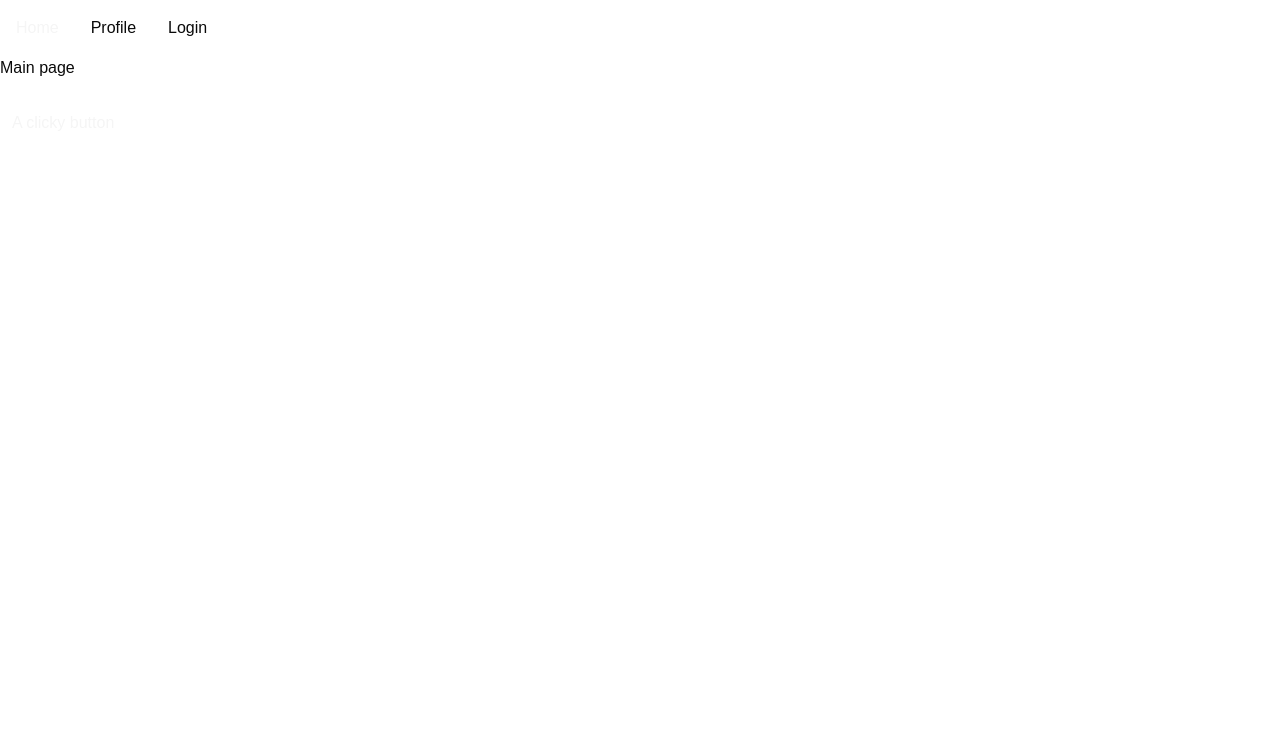
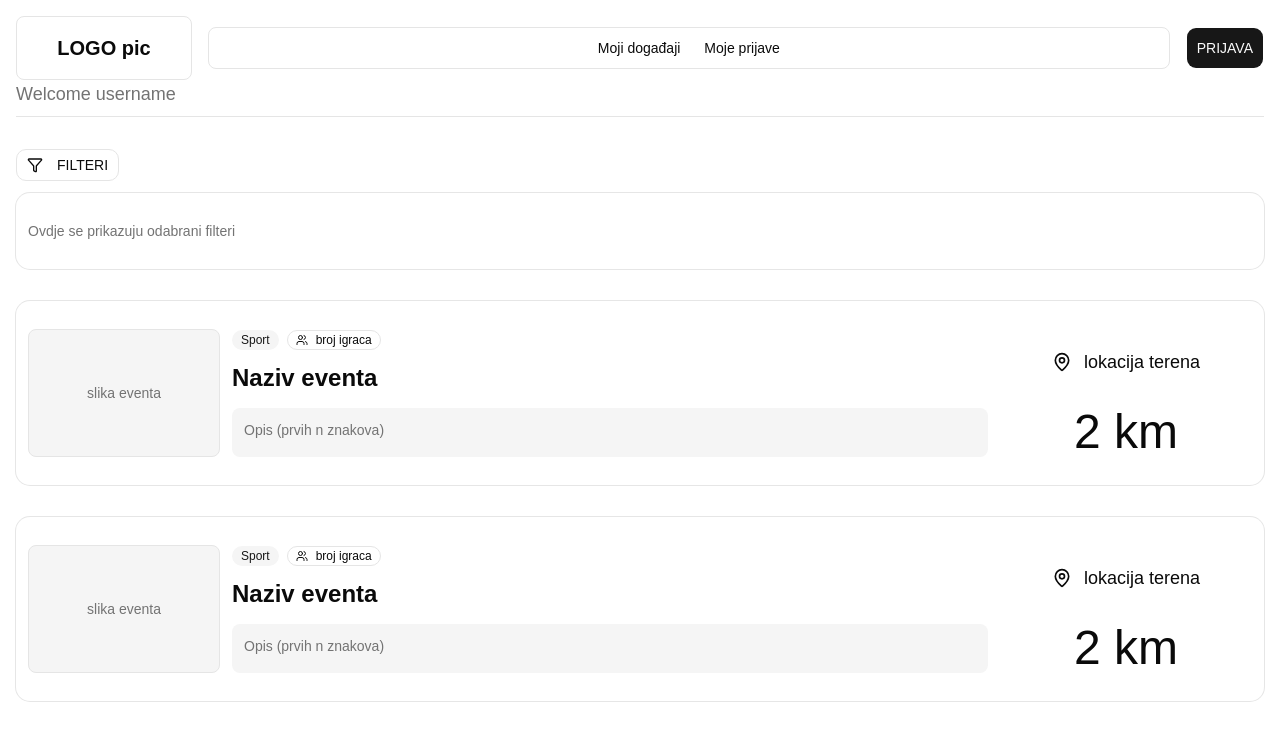
Before and after one commit to MKos-FER/progi_projekt, a React (Vite) app in the folder frontend/: page / in a window 1280 px wide. Shown: the top 740 px of the page. Built offline with nearby package versions, Linux system fonts and the light colour scheme.

Commit message:
frontend: Dodala basic layout za homepage

```diff
--- a/frontend/src/App.tsx
+++ b/frontend/src/App.tsx
@@ -1,19 +1,44 @@
-import {BrowserRouter, Route, Routes, NavLink} from "react-router-dom";
+import {BrowserRouter, Route, Routes, NavLink, Link} from "react-router-dom";
 
 import './styles/App.css'
 import Home from './Home.tsx'
 import Login from './Login.tsx'
 import Profile from './Profile.tsx'
+import MyEvents from './Events.tsx'
+
+import {Button} from "@/components/ui/button.tsx";
+import {
+  NavigationMenu,
+  NavigationMenuItem,
+  NavigationMenuList
+} from "@/components/ui/navigation-menu";
+
+import {
+  DropdownMenu,
+  DropdownMenuContent,
+  DropdownMenuGroup,
+  DropdownMenuItem,
+  DropdownMenuLabel,
+  DropdownMenuTrigger,
+} from "@/components/ui/dropdown-menu";
+
+import {
+  Menu,
+} from "lucide-react";
+
+import type {JSX} from "react";
 
 
 function App() {
   return (
-    <div>
+    <div className="bg-background p-4">
       <BrowserRouter>
         <NavigationBar/>
 
         <Routes>
           <Route path="/" element={<Home />} />
+          <Route path="/reports" element={<Profile />} />
+          <Route path="/events" element={<MyEvents />} />
           <Route path="/profile" element={<Profile />} />
           <Route path="/login" element={<Login />} />
         </Routes>
@@ -22,14 +47,92 @@ function App() {
   )
 }
 
+
+type NavLink = {
+  url: string;
+  name: string;
+}
 function NavigationBar() {
+  const navLinks: Array<NavLink> = [
+    {url:"/events", name:"Moji događaji"},
+    {url:"/reports", name:"Moje prijave"}
+  ];
   return (
-    <div className="navigation-bar">
-      <NavLink className="navigation-bar-button" to="/">Home</NavLink>
-      <NavLink className="navigation-bar-button" to="/profile">Profile</NavLink>
-      <NavLink className="navigation-bar-button" to="/login">Login</NavLink>
-    </div>
-  )
+    <header className="flex flex-wrap items-center gap-4">
+
+      <Link to="/">
+        <div className="flex h-16 w-44 shrink-0 items-center justify-center
+                        rounded-md border bg-card">
+        <span className="text-xl font-semibold">
+          LOGO pic
+        </span>
+        </div>
+      </Link>
+
+      <PcNavMenu navLinks={navLinks} />
+      <PhoneNavMenu navLinks={navLinks} />
+
+      <Button className="py-5">
+        <NavLink to="/login">PRIJAVA</NavLink>
+      </Button>
+
+    </header>
+  );
+}
+
+function PhoneNavMenu({navLinks}: {navLinks: NavLink[]}) {
+  const navMenuItems: JSX.Element[] = navLinks.map(link => {
+    return (
+      <NavLink key={link.url}
+        to={link.url}
+      >
+      <DropdownMenuItem className="navigation-bar-button">
+          {link.name}
+      </DropdownMenuItem>
+      </NavLink>
+    );
+  })
+
+  return (
+    <>
+      <div className="max-w-none block md:hidden flex-1 justify-start
+                             rounded-md bg-card px-4 py-2">
+      </div>
+      <DropdownMenu >
+        <DropdownMenuTrigger render={<Menu className="block md:hidden" />} />
+        <DropdownMenuContent className="w-40 p-1 block md:hidden" align="start">
+          <DropdownMenuGroup>
+            <DropdownMenuLabel>Odaberi prikaz</DropdownMenuLabel>
+            {navMenuItems}
+          </DropdownMenuGroup>
+        </DropdownMenuContent>
+      </DropdownMenu>
+    </>
+  );
+}
+
+function PcNavMenu({navLinks}: {navLinks: NavLink[]}) {
+  const navMenuItems: JSX.Element[] = navLinks.map(link => {
+    return (
+      <NavigationMenuItem key={link.url}>
+        <NavLink
+          to={link.url}
+          className="navigation-bar-button rounded-sm p-1"
+        >
+          {link.name}
+        </NavLink>
+      </NavigationMenuItem>
+    );
+  })
+
+  return (
+  <NavigationMenu className="max-w-none hidden md:block flex-1 justify-start
+                             rounded-md border bg-card px-4 py-2">
+    <NavigationMenuList className="flex-wrap gap-4">
+      {navMenuItems}
+    </NavigationMenuList>
+  </NavigationMenu>
+  );
 }
 
 export default App
--- /dev/null
+++ b/frontend/src/Events.tsx
@@ -0,0 +1,125 @@
+export default function MyEvents() {
+  return (
+    <>
+      <div>Moji događaji</div>
+    </>
+  )
+}
+
+import { useState } from "react";
+
+import { Button } from "@/components/ui/button";
+import { Card, CardContent } from "@/components/ui/card";
+import { Badge } from "@/components/ui/badge";
+import {
+  MapPin,
+  Users,
+  Filter,
+} from "lucide-react";
+
+export function Filters() {
+  const [open, setOpen] = useState(false);
+
+  return (
+    <section className="space-y-3">
+
+      <Button
+        variant="outline"
+        onClick={() => setOpen(!open)}
+        aria-expanded={open}
+      >
+        <Filter className="mr-2 h-4 w-4" />
+        FILTERI
+      </Button>
+
+      {open && (
+        <Card>
+          <CardContent className="p-4">
+            <p className="text-sm text-muted-foreground">
+              Ovdje se prikazuju dostupni filteri
+            </p>
+          </CardContent>
+        </Card>
+      )}
+
+      <Card>
+        <CardContent className="flex min-h-10 flex-wrap items-center gap-2 p-3">
+          <span className="text-sm text-muted-foreground">
+            Ovdje se prikazuju odabrani filteri
+          </span>
+        </CardContent>
+      </Card>
+
+    </section>
+  );
+}
+
+function EventImage() {
+  return (
+    <div className="flex min-h-32 w-full items-center justify-center
+                    rounded-md border bg-muted md:w-48 md:shrink-0">
+      <span className="text-sm text-muted-foreground">
+        slika eventa
+      </span>
+    </div>
+  );
+}
+
+export function EventCard() {
+  return (
+    <Card>
+      <CardContent className="flex flex-col gap-3 p-3 md:flex-row">
+
+        <EventImage />
+
+        <div className="
+          grid
+          w-full
+          grid-cols-[1fr_1fr]
+          md:grid-cols-[3fr_1fr]
+          grid-rows-[auto_auto_auto]
+          [grid-template-areas:'sport_loc'_'name_dist'_'desc_desc']
+          md:[grid-template-areas:'sport_loc'_'name_loc'_'desc_dist']
+          min-w-0
+          gap-3
+        ">
+
+          <div className="flex flex-wrap items-center gap-2 [grid-area:sport]">
+
+            <Badge variant="secondary">
+              Sport
+            </Badge>
+
+            <Badge variant="outline">
+              <Users className="mr-1 h-3 w-3" />
+              broj igraca
+            </Badge>
+
+          </div>
+
+          <div className="ml-auto [grid-area:loc] w-full">
+            <div className="flex flex-nowrap items-center gap-2 h-full justify-center">
+              <MapPin className="mr-1 h-5 w-5" />
+              <div className="md:text-lg">
+                lokacija terena
+              </div>
+            </div>
+          </div>
+
+          <div className="text-center text-2xl md:text-5xl md:font-thin [grid-area:dist]">
+            2 km
+          </div>
+
+          <h2 className="text-lg md:text-2xl font-semibold [grid-area:name]">
+            Naziv eventa
+          </h2>
+
+          <p className="rounded-md bg-muted p-3 text-sm text-muted-foreground [grid-area:desc]">
+            Opis (prvih n znakova)
+          </p>
+
+        </div>
+      </CardContent>
+    </Card>
+  );
+}
--- a/frontend/src/Home.tsx
+++ b/frontend/src/Home.tsx
@@ -1,20 +1,32 @@
 import './styles/Home.css'
-import {useState} from "react";
+
+import { Separator } from "@/components/ui/separator";
+
+import {EventCard, Filters} from "@/Events.tsx";
 
 
-export default function Home() {
-  const [count, setCount] = useState(0);
+function WelcomeMessage({ username }: { username: string }) {
+  return (
+    <section className="space-y-2">
+      <p className="text-lg text-muted-foreground">
+        Welcome {username}
+      </p>
+      <Separator />
+    </section>
+  );
+}
 
-  let buttonText = "A clicky button";
-  if (count > 0) {
-    buttonText = `A clicky button you pressed ${count} times`;
-  }
 
+export default function HomeFeed() {
   return (
-    <>
-      <div>Main page</div>
-      <br/>
-      <button className="counter" onClick={() => {setCount(count + 1)}}>{buttonText}</button>
-    </>
-  )
+    <div className="mx-auto flex flex-col gap-8">
+
+      <WelcomeMessage username="username" />
+
+      <Filters />
+
+      <EventCard />
+      <EventCard />
+    </div>
+  );
 }
--- a/frontend/src/styles/App.css
+++ b/frontend/src/styles/App.css
@@ -1,36 +1,20 @@
-.counter {
-  font-size: 16px;
-  padding: 5px 10px;
-  border-radius: 5px;
-  color: var(--accent);
-  background: var(--accent-bg);
-  border: 2px solid transparent;
-  transition: border-color 0.3s;
-  margin-bottom: 24px;
-
-  &:hover {
-    border-color: var(--accent-border);
-  }
-  &:focus-visible { /* This is when tabing through the page */
-    outline: 2px solid var(--accent);
-    outline-offset: 2px;
-  }
-}
-
 .navigation-bar{
   margin: 16px auto;
 }
 
 .navigation-bar-button {
-  margin: auto 16px;
-  color: var(--text-h);
+  font-size: var(--text-sm) /* 0.875rem = 14px */;
+  line-height: var(--tw-leading, var(--text-sm--line-height) /* calc(1.25 / 0.875) ≈ 1.428571 */);
+  --tw-font-weight: var(--font-weight-medium) /* 500 */;
+  font-weight: var(--font-weight-medium) /* 500 */;
 }
 
 .navigation-bar-button:hover {
   color: var(--accent);
+  background-color: var(--accent-foreground);
 }
 
 .navigation-bar-button.active {
-  color: var(--accent);
-  background-color: var(--accent-bg);
+  color: var(--muted-foreground);
+  background-color: var(--muted);
 }
```
